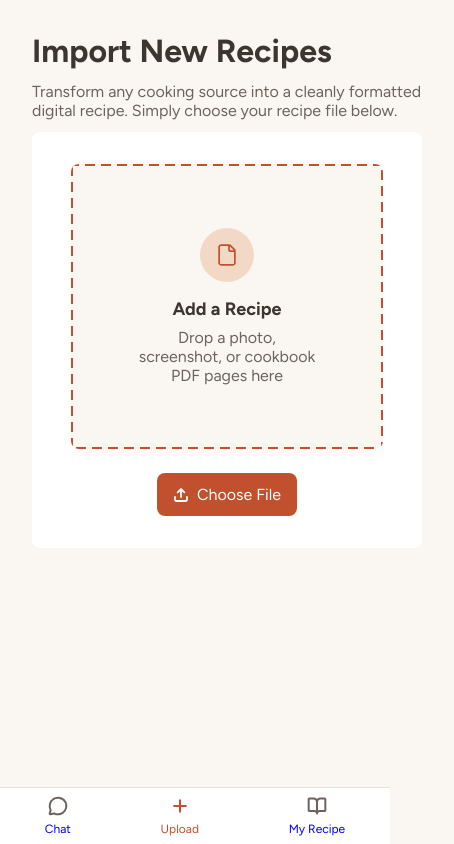
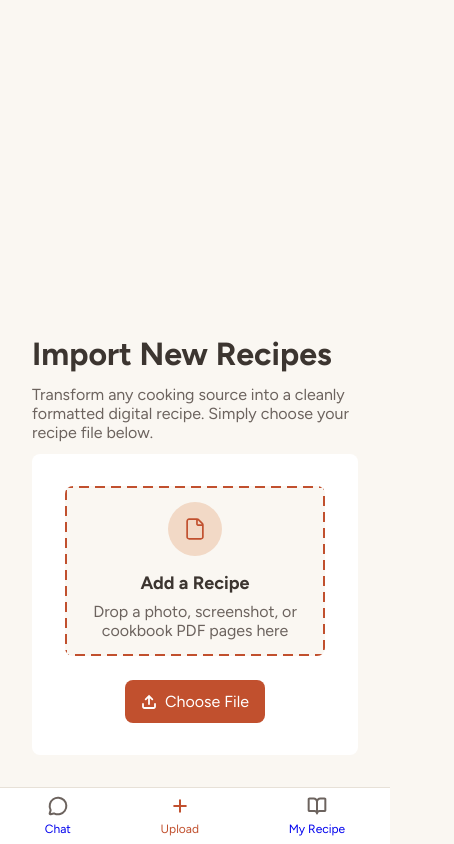
Before and after one commit to alishayb/recipie, a React (Vite) app in the folder frontend/: page /upload in a window 390 px wide. Shown: the whole page, 454 px wide, since content can reach past the window. Built offline with nearby package versions, Linux system fonts and the light colour scheme; no server answers.

Commit message:
fix styling in mobile view

```diff
--- a/frontend/src/index.css
+++ b/frontend/src/index.css
@@ -45,7 +45,9 @@ a {
 
 @media (max-width: 600px) {
   main {
-    display: block;
+    display: flex;
+    flex-direction: column-reverse;
+    height: 100dvh;
     width: 100%;
   }
 }
--- a/frontend/src/section/my-recipe/recipe-list-page.css
+++ b/frontend/src/section/my-recipe/recipe-list-page.css
@@ -1,6 +1,6 @@
 .recipe-list-page {
   padding: 32px;
-  width: 100%;
+  max-width: 100vw;
   max-height: 100vh;
   overflow: auto;
 
@@ -54,3 +54,9 @@
     }
   }
 }
+
+@media (max-width: 600px) {
+  .recipe-list-page {
+    max-width: 100dvw;
+  }
+}
--- a/frontend/src/section/navigation/navigation.css
+++ b/frontend/src/section/navigation/navigation.css
@@ -77,10 +77,6 @@
     color: #9c928d;
     background-color: white;
     border-right: none;
-    position: fixed;
-    bottom: 0;
-    left: 0;
-    right: 0;
     display: flex;
     justify-content: space-around;
     align-items: center;
--- a/frontend/src/section/upload/uploadArea.css
+++ b/frontend/src/section/upload/uploadArea.css
@@ -1,9 +1,7 @@
 .upload-area {
   padding: 32px;
-  width: 100%;
-  min-height: 0;
-  max-height: 100%;
-  overflow: auto;
+  max-width: 100vw;
+  overflow-y: auto;
 
   h1 {
     color: #3c3530;
@@ -114,3 +112,13 @@
   background: #fff;
   box-shadow: 0 0 24px rgba(0, 0, 0, 0.15);
 }
+
+@media (max-width: 600px) {
+  .upload-area {
+    max-width: 100dvw;
+
+    .upload-source .drag-n-drop {
+      padding: 16px;
+    }
+  }
+}
```
